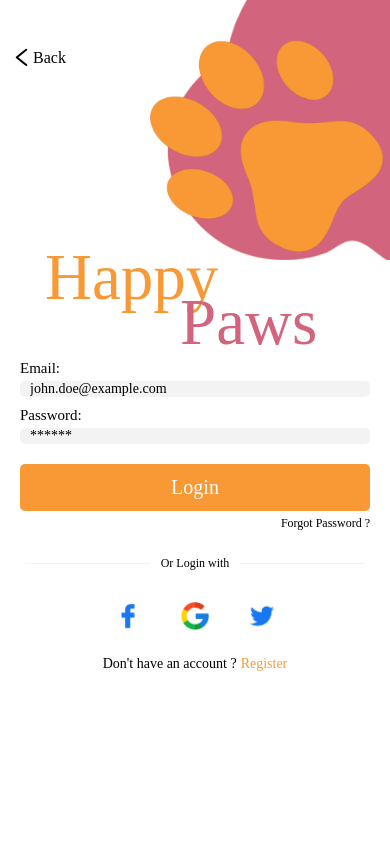
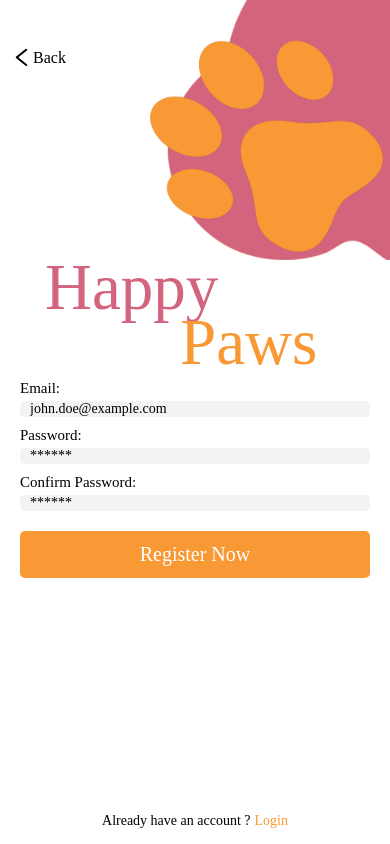
Before and after one commit to cangeldev/AnimalApp, a React Native app: screen /SigninPages in a window 390 px wide. Built offline with nearby package versions, Linux system fonts and the light colour scheme.

Commit message:
SignInpage update.

```diff
--- a/App.tsx
+++ b/App.tsx
@@ -1,11 +1,11 @@
 import { View, Text } from 'react-native'
 import React from 'react'
-import { LoginPages } from './src/pages/accountPages/loginPages'
+import { SigninPages } from './src/pages/accountPages/signinPages'
 
 export default function App() {
   return (
     <View style={{ flex: 1 }}>
-      <LoginPages />
+      <SigninPages />
     </View>
   )
 }
--- a/src/pages/accountPages/signinPages/signinPages.tsx
+++ b/src/pages/accountPages/signinPages/signinPages.tsx
@@ -1,11 +1,74 @@
-import { View, Text } from 'react-native'
+import { View, Text, StatusBar, Image } from 'react-native'
 import React from 'react'
-import style from './style'
+import { BackgroundPaw } from '../../../assets'
+import IconA from 'react-native-vector-icons/AntDesign';
+import colors from '../../../assets/colors/colors';
+import { CustomButton, CustomTxtInput } from '../../../components';
+import style from '../loginPages/style';
+import styles from './style';
 
 export const SigninPages = () => {
     return (
         <View style={style.container}>
-            <Text>signinPages</Text>
+            <StatusBar
+                barStyle={'dark-content'}
+                backgroundColor={"transparent"}
+                translucent
+            />
+            <View style={style.BackView}>
+                <IconA
+                    name="left"
+                    color={colors.black}
+                    size={23}
+                />
+                <Text style={style.backText}>
+                    Back
+                </Text>
+            </View>
+            <Image
+                source={BackgroundPaw}
+                style={style.pawShape}
+            />
+            <View>
+                <Text style={styles.title}>
+                    Happy
+                </Text>
+                <Text style={[styles.title, styles.titlei]}>
+                    Paws
+                </Text>
+            </View>
+            <Text
+                style={style.inputTitle}>
+                Email:
+            </Text>
+            <CustomTxtInput
+                placeHolder='john.doe@example.com'
+            />
+            <Text style={style.inputTitle}>
+                Password:
+            </Text>
+            <CustomTxtInput
+                secureText={true}
+                placeHolder='******'
+            />
+            <Text style={style.inputTitle}>
+                Confirm Password:
+            </Text>
+            <CustomTxtInput
+                secureText={true}
+                placeHolder='******'
+            />
+            <CustomButton
+                title='Register Now'
+            />
+            <View style={styles.linkView}>
+                <Text style={style.linkText}>
+                    Already have an account ?
+                </Text>
+                <Text style={style.linkRegister}>
+                    Login
+                </Text>
+            </View>
         </View>
     )
 }
--- a/src/pages/accountPages/signinPages/style.ts
+++ b/src/pages/accountPages/signinPages/style.ts
@@ -1,6 +1,22 @@
 import { StyleSheet } from "react-native"
+
 export default StyleSheet.create({
-    container:{
-        backgroundColor:"red"
-    }
+    title: {
+        fontFamily: "HoboStd",
+        color: "#d2647d",
+        fontSize: 65,
+        marginTop: -10,
+        marginLeft: 45,
+    },
+    titlei: {
+        marginTop: -20,
+        marginLeft: 180,
+        color: "#f99935",
+    },
+    linkView: {
+        flexDirection: "row",
+        alignSelf: "center",
+        position: 'absolute',
+        bottom: 15,
+    },
 })
```
